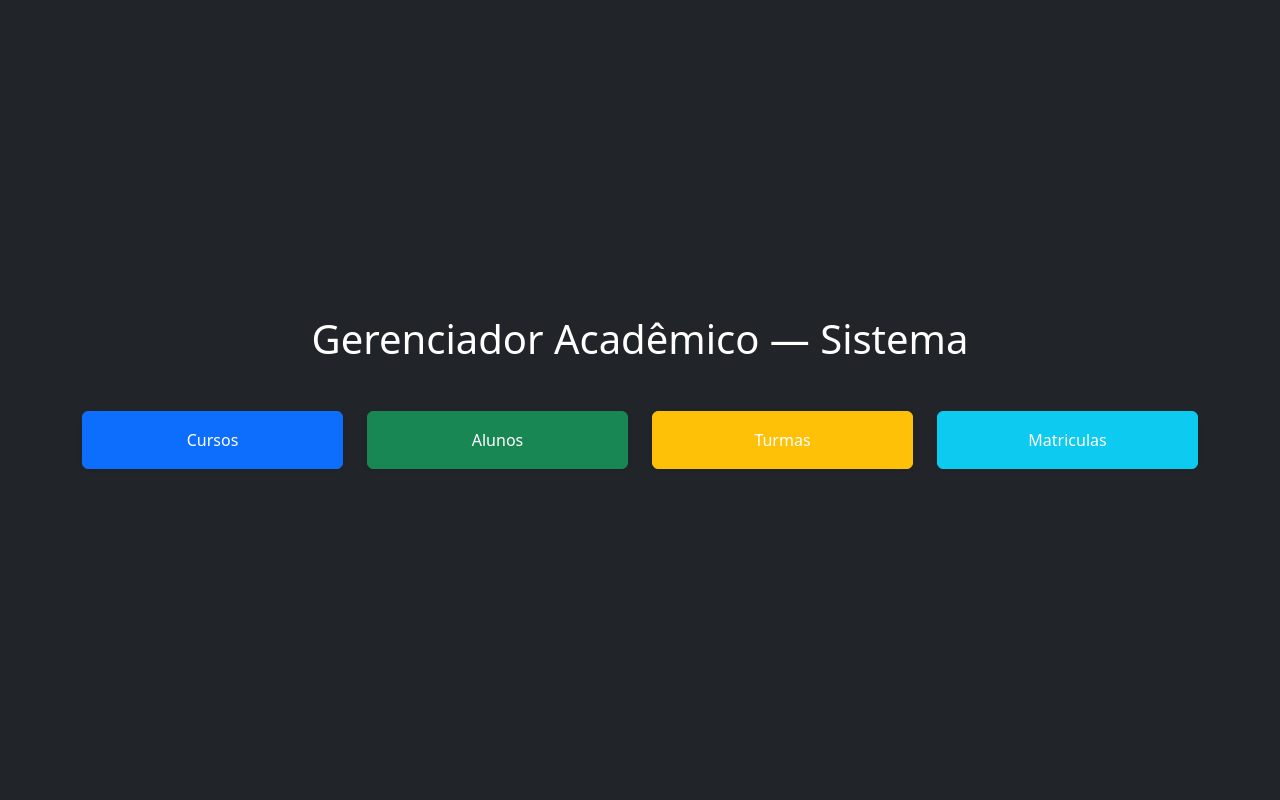
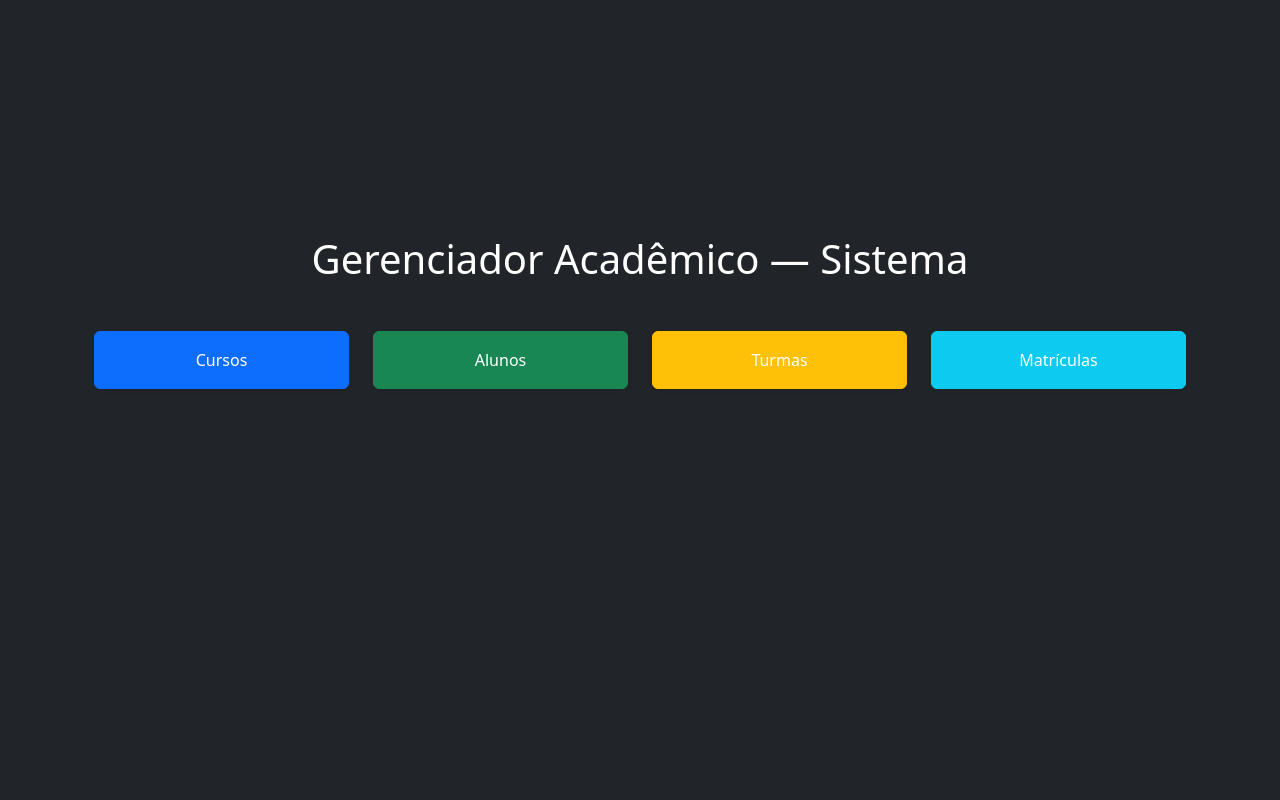
Before and after one commit to LeoncioFerreira/Gerenciador-de-Cursos-e-Alunos, a Flask app: page / in a window 1280 px wide. Run offline with Flask 3, Linux system fonts and the light colour scheme; some libraries are stand-ins or nearby versions.

Commit message:
Padronizando alguns arquivos HTML

```diff
--- a/templates/alunos/editar_aluno.html
+++ b/templates/alunos/editar_aluno.html
@@ -7,6 +7,8 @@
     name="matricula"
     value="{{ aluno.matricula }}"
     class="form-control"
+    readonly
+    style="background-color: #444; color: #ccc; border: 1px solid #555"
   />
 </div>
 
--- a/templates/cursos/cursos.html
+++ b/templates/cursos/cursos.html
@@ -40,7 +40,7 @@ block titulo_tabela %}Cursos{% endblock %} {% block cabecalho %}
 {% endfor %} {% endblock %} {% block botoes %}
 
 <!-- Botão cadastrar novo curso-->
-<a href="/cursos/cadastrar_curso" class="btn btn-success btn-lg">
+<a href="/cursos/cadastrar" class="btn btn-success btn-lg">
   Cadastrar novo curso</a
 >
 {% endblock %}
--- a/templates/index.html
+++ b/templates/index.html
@@ -1,55 +1,36 @@
-<!DOCTYPE html>
-<html lang="pt-br">
-  <head>
-    <meta charset="UTF-8" />
-    <title>Gerenciador Acadêmico</title>
-
-    <!-- Caminho correto para o bootstrap.css no flask -->
-    <link
-      rel="stylesheet"
-      href="{{ url_for('static', filename='bootstrap.css') }}"
-    />
-  </head>
+{% extends "base.html" %} {% block title %}Início - Gerenciador Acadêmico{%
+endblock %} {% block content %}
 <!-- Define a cor do fundo, centraliza e o tamanho do site na janela-->
-  <body
-    class="bg-dark text-white d-flex flex-column justify-content-center align-items-center vh-100"
+<div
+  class="d-flex flex-column justify-content-center align-items-center"
+  style="min-height: 80vh"
 >
-    <div class="container text-center">
   <h1 class="mb-5">Gerenciador Acadêmico — Sistema</h1>
 
-      <div class="row justify-content-center">
   <!-- Redireciona para cursos-->
+  <div class="row justify-content-center w-100">
     <div class="col-md-3 mb-3">
-          <a href="/cursos" class="btn btn-primary w-100 p-3 shadow-sm"
-            >Cursos</a
-          >
+      <a href="/cursos" class="btn btn-primary w-100 p-3 shadow-sm"> Cursos </a>
     </div>
 
     <!-- Redireciona para alunos-->
     <div class="col-md-3 mb-3">
-          <a href="/alunos" class="btn btn-success w-100 p-3 shadow-sm"
-            >Alunos</a
-          >
+      <a href="/alunos" class="btn btn-success w-100 p-3 shadow-sm"> Alunos </a>
     </div>
 
-        <!-- Redireciona para turmas-->
+    <!-- Redireciona para alunos-->
     <div class="col-md-3 mb-3">
-          <a
-            href="/turmas"
-            class="btn btn-warning text-white w-100 p-3 shadow-sm"
-            >Turmas</a
-          >
+      <a href="/turmas" class="btn btn-warning text-white w-100 p-3 shadow-sm">
+        Turmas
+      </a>
     </div>
 
     <!-- Redireciona para matriculas-->
     <div class="col-md-3 mb-3">
-          <a
-            href="/matriculas"
-            class="btn btn-info text-white w-100 p-3 shadow-sm"
-            >Matriculas</a
-          >
+      <a href="/matriculas" class="btn btn-info text-white w-100 p-3 shadow-sm">
+        Matrículas
+      </a>
     </div>
   </div>
 </div>
-  </body>
-</html>
+{% endblock %}
```
Also changed, not shown: templates/turmas/editar_turma.html (+40 -7 lines). Lines whose indentation alone changed are shown as unchanged.
